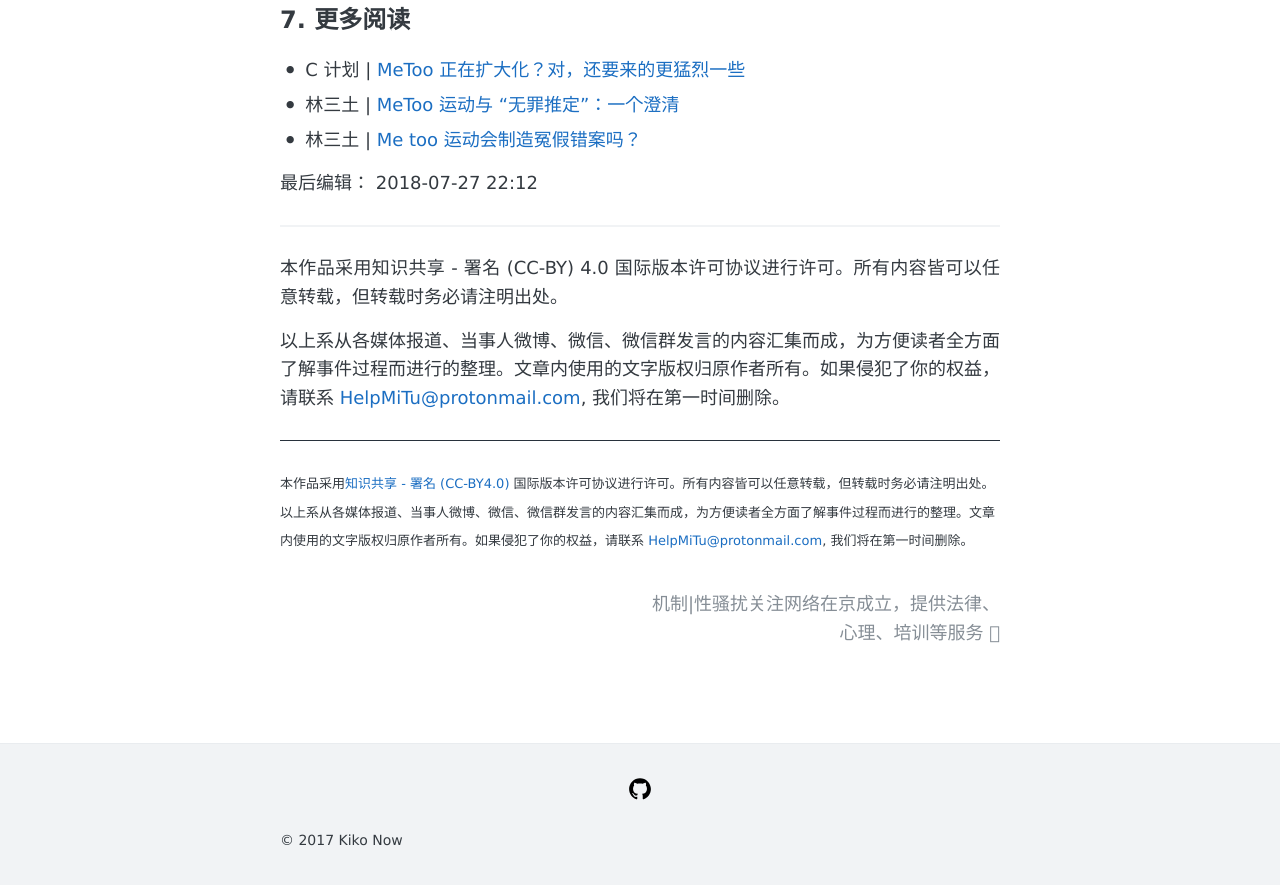
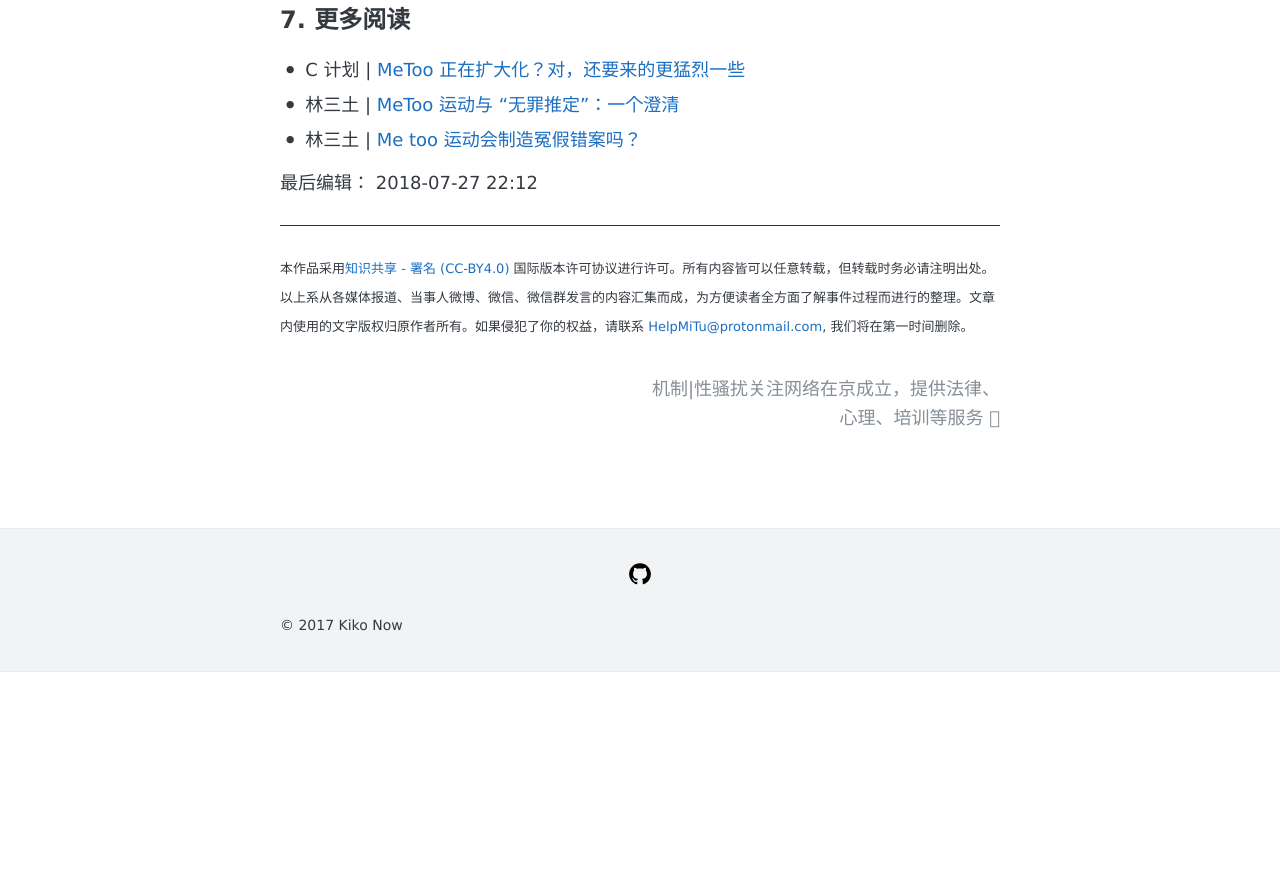
Before and after one commit to NGOMeToo/NGOMeToo.github.io, a Jekyll site: the page built from _posts/2018-07-27-Lei-Chuang.md, in a window 1280 px wide and 900 px high, scrolled down 8268 px, cut to the strip 13-898 px from the top of the window. Built offline with Jekyll 4.4.1, drawn with Linux system fonts in a browser that asks for light colours; after the commit the page ends 8953 px from its top, so only the background shows below that.

Commit message:
del old footer

```diff
--- a/_posts/2018-07-27-Lei-Chuang.md
+++ b/_posts/2018-07-27-Lei-Chuang.md
@@ -1,18 +1,18 @@
 ---
 
- layout: post
+layout: post
 
- title: 雷闯性侵事件
+title: 雷闯性侵事件
 
- categories: Archive
+categories: Archive
 
- tags:
+tags:
 
- date: 2018-07-27
+date: 2018-07-27
 
- image_feature: "https://i.loli.net/2018/07/28/5b5bd75435f47.jpg"
+image_feature: "https://i.loli.net/2018/07/28/5b5bd75435f47.jpg"
 
- description: 网友举报3年前遭雷闯性侵。
+description: 网友举报3年前遭雷闯性侵。
 
 ---
 
@@ -214,9 +214,3 @@
 
 
 最后编辑： 2018-07-27 22:12
-
----
-
-本作品采用知识共享-署名(CC-BY) 4.0 国际版本许可协议进行许可。所有内容皆可以任意转载，但转载时务必请注明出处。
-
-以上系从各媒体报道、当事人微博、微信、微信群发言的内容汇集而成，为方便读者全方面了解事件过程而进行的整理。文章内使用的文字版权归原作者所有。如果侵犯了你的权益，请联系<HelpMiTu@protonmail.com>, 我们将在第一时间删除。
```
